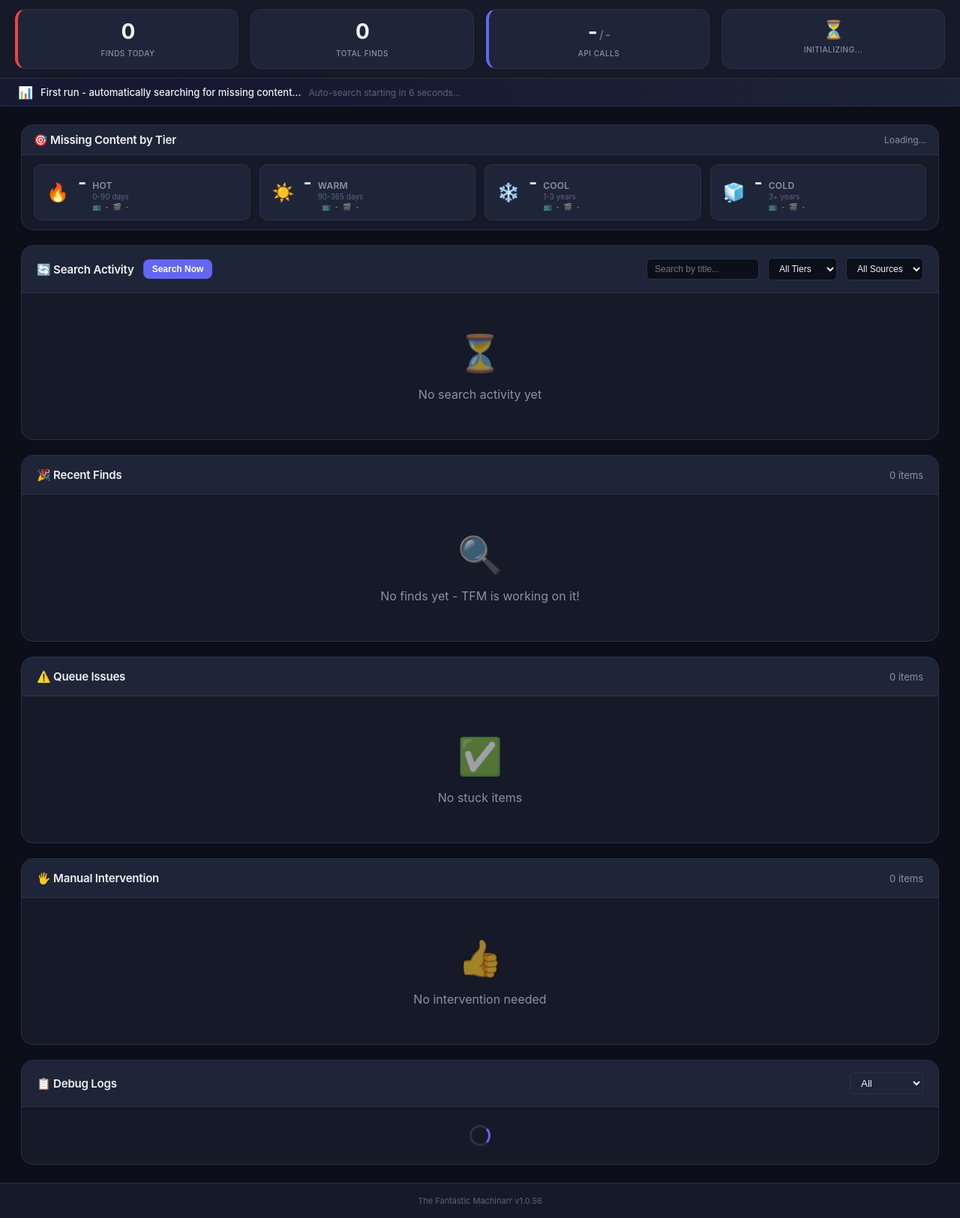
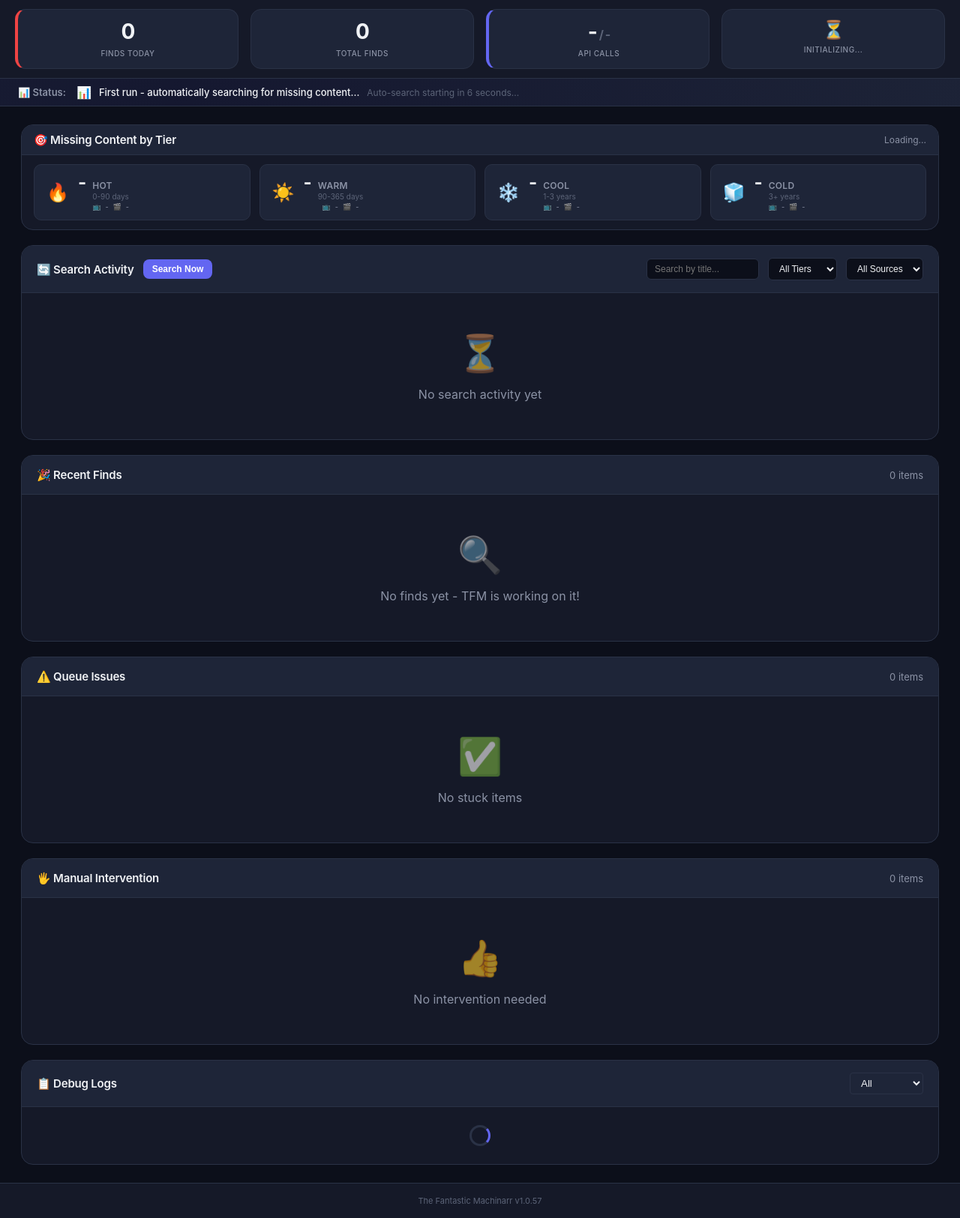
Before and after one commit to egadgetboy/thefantasticmachinarr, a Python web app: template templates/index.html in a window 1280 px wide. Shown: the part 74-1699 px from the top of the page at 75% size. Run offline with Jinja, Linux system fonts and the light colour scheme; the template is opened without the code that fills it, so the values that code supplies are empty.

Commit message:
v1.0.57 - Add Status: label to activity bar
Activity bar now shows:
📊 Status: 💤 Idle
📊 Status: 📊 Cataloging library  Fetching missing content...
📊 Status: 🔍 Searching  Looking for missing content...

Makes it clear this is a real-time status notification area.

```diff
--- a/__init__.py
+++ b/__init__.py
@@ -4,7 +4,7 @@ A companion tool for Sonarr and Radarr that resolves stuck items,
 continuously searches for missing content, and provides manual intervention options.
 """
 
-__version__ = "1.0.56"
+__version__ = "1.0.57"
 __app_name__ = "The Fantastic Machinarr"
 
 from .config import Config
--- a/templates/index.html
+++ b/templates/index.html
@@ -1247,6 +1247,12 @@
             gap: 10px;
             font-size: 13px;
             color: var(--text2);
+        }
+
+        .activity-label {
+            font-weight: 600;
+            color: var(--text2);
+            margin-right: 4px;
         }
 
         .activity-icon {
@@ -1344,6 +1350,7 @@
 
     <!-- Real-time Activity Status Bar -->
     <div class="activity-bar" id="activity-bar">
+        <span class="activity-label">📊 Status:</span>
         <span class="activity-icon" id="activity-icon">💤</span>
         <span class="activity-text" id="activity-text">Idle</span>
         <span class="activity-detail" id="activity-detail"></span>
@@ -2940,7 +2947,7 @@
             }
         }
 
-        const CURRENT_VERSION = '1.0.56';
+        const CURRENT_VERSION = '1.0.57';
 
         async function checkVersionAndAutoSearch() {
             const lastVersion = localStorage.getItem('tfm-last-version');
@@ -3008,6 +3015,6 @@
             setInterval(loadLogs, 30000);
         }, 5000);
     </script>
-    <div class="version-footer">The Fantastic Machinarr v1.0.56</div>
+    <div class="version-footer">The Fantastic Machinarr v1.0.57</div>
 </body>
 </html>
--- a/templates/setup.html
+++ b/templates/setup.html
@@ -576,7 +576,7 @@
         <button class="btn btn-sec" id="backBtn" onclick="back()" disabled>Back</button>
         <button class="btn btn-pri" id="nextBtn" onclick="next()">Next</button>
     </div>
-    <div class="version-footer">The Fantastic Machinarr v1.0.56</div>
+    <div class="version-footer">The Fantastic Machinarr v1.0.57</div>
 </div>
 <script>
 // Theme management
```
